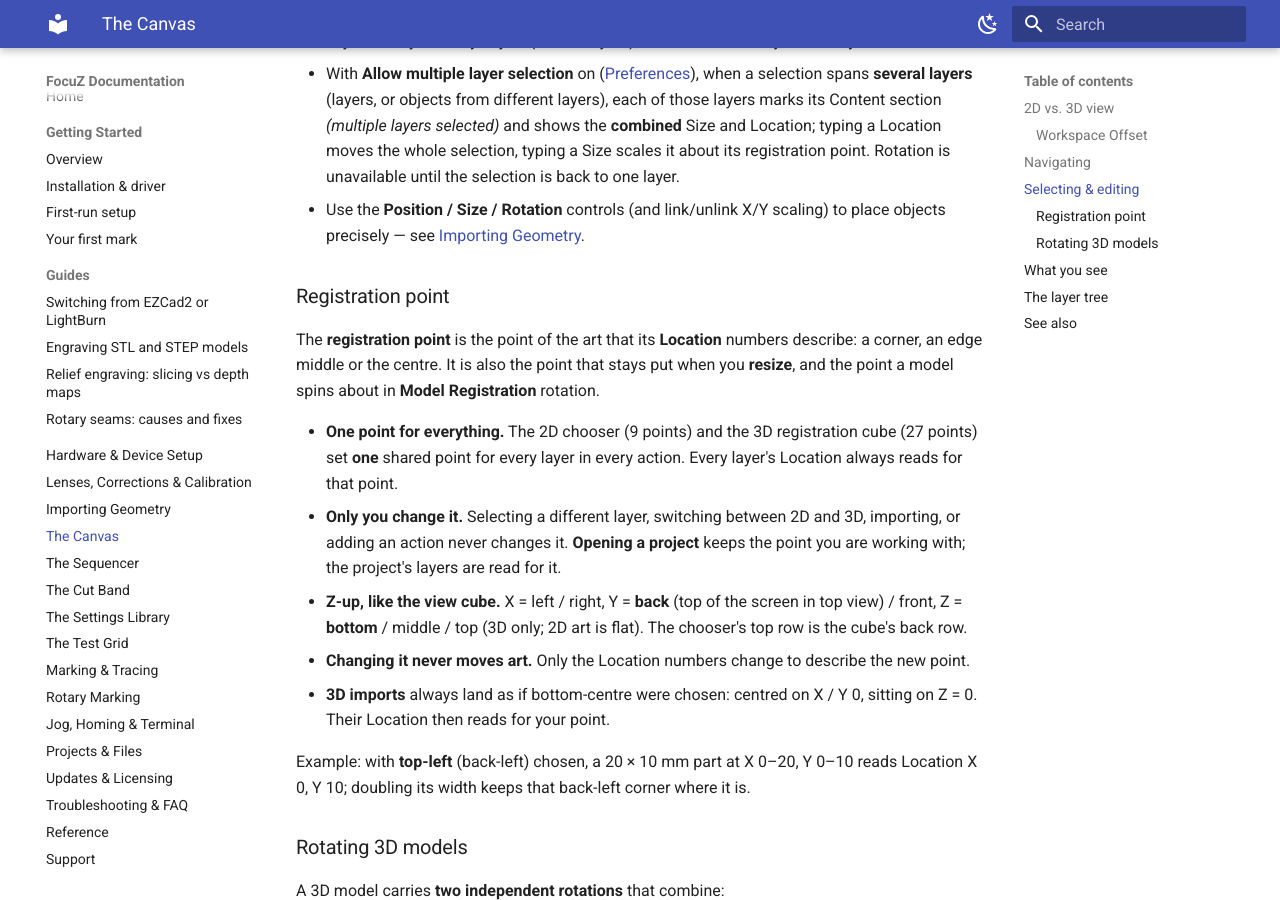
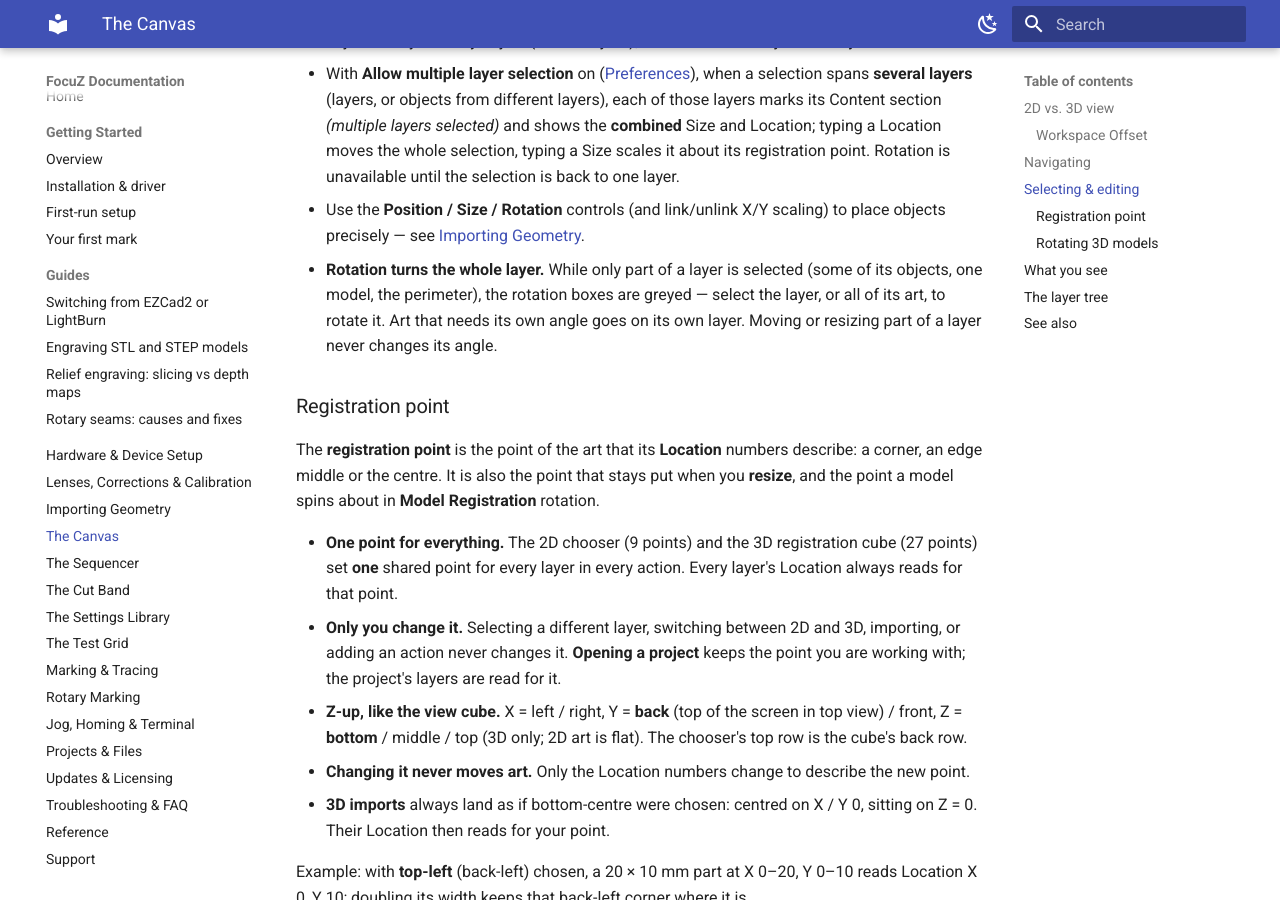
Before and after one commit to Lokahi-Shop/focuz-docs, an MkDocs documentation site: the page built from docs/canvas.md, in a window 1280 px wide and 900 px high, scrolled down 2145 px. Built offline with MkDocs 1.6.1 and Material for MkDocs 9.7.7, drawn with Linux system fonts in a browser that asks for light colours.

Commit message:
Canvas: rotation is whole-layer only
Co-Authored-By: Claude Opus 5.5 <noreply@anthropic.com>

```diff
--- a/docs/canvas.md
+++ b/docs/canvas.md
@@ -69,6 +69,9 @@ surface. On a rotary job it also marks the axis height and each part surface.
   Rotation is unavailable until the selection is back to one layer.
 - Use the **Position / Size / Rotation** controls (and link/unlink X/Y scaling) to place objects precisely —
   see [Importing Geometry](importing.md).
+- **Rotation turns the whole layer.** While only part of a layer is selected (some of its objects, one model,
+  the perimeter), the rotation boxes are greyed — select the layer, or all of its art, to rotate it. Art that
+  needs its own angle goes on its own layer. Moving or resizing part of a layer never changes its angle.
 
 ### Registration point
 
```
